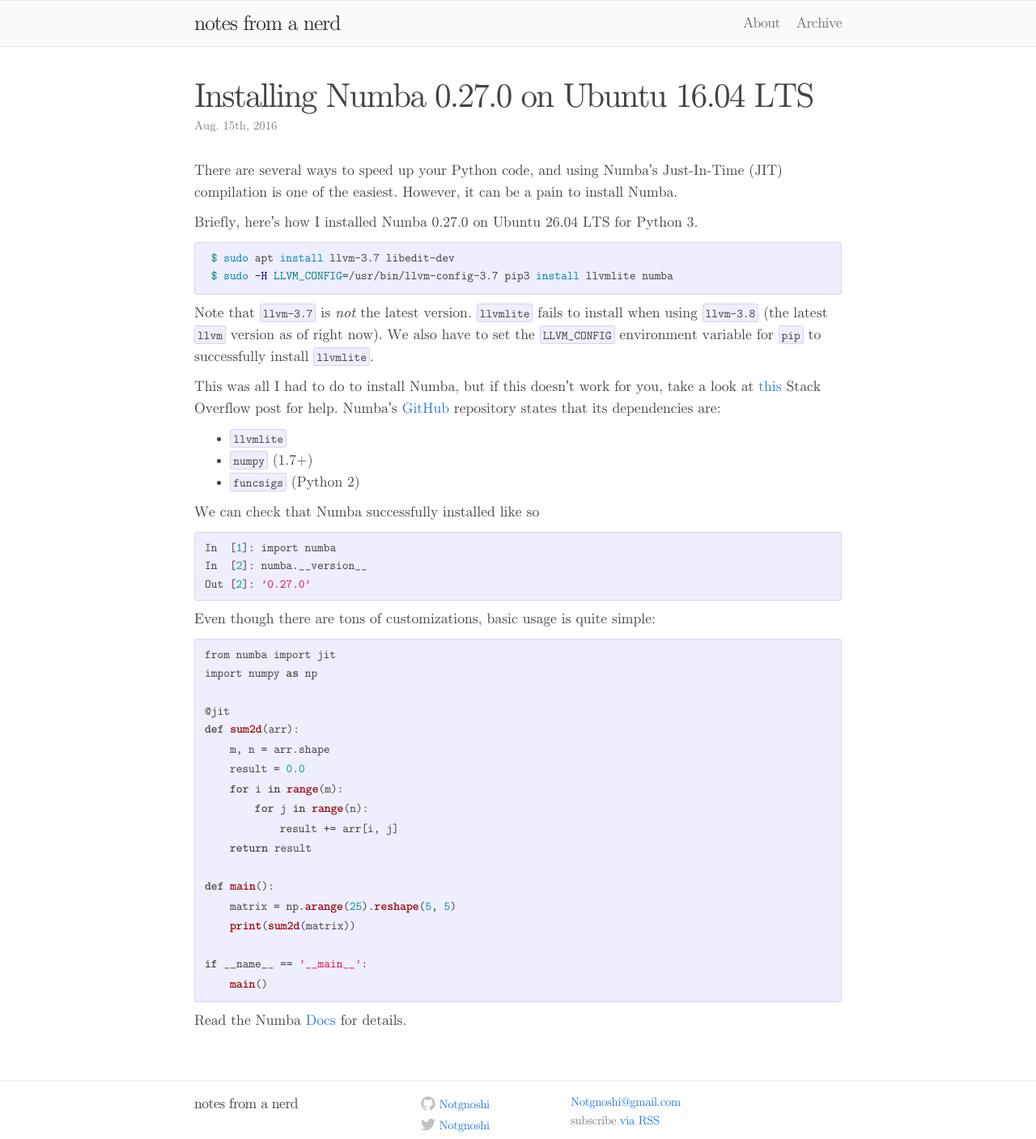
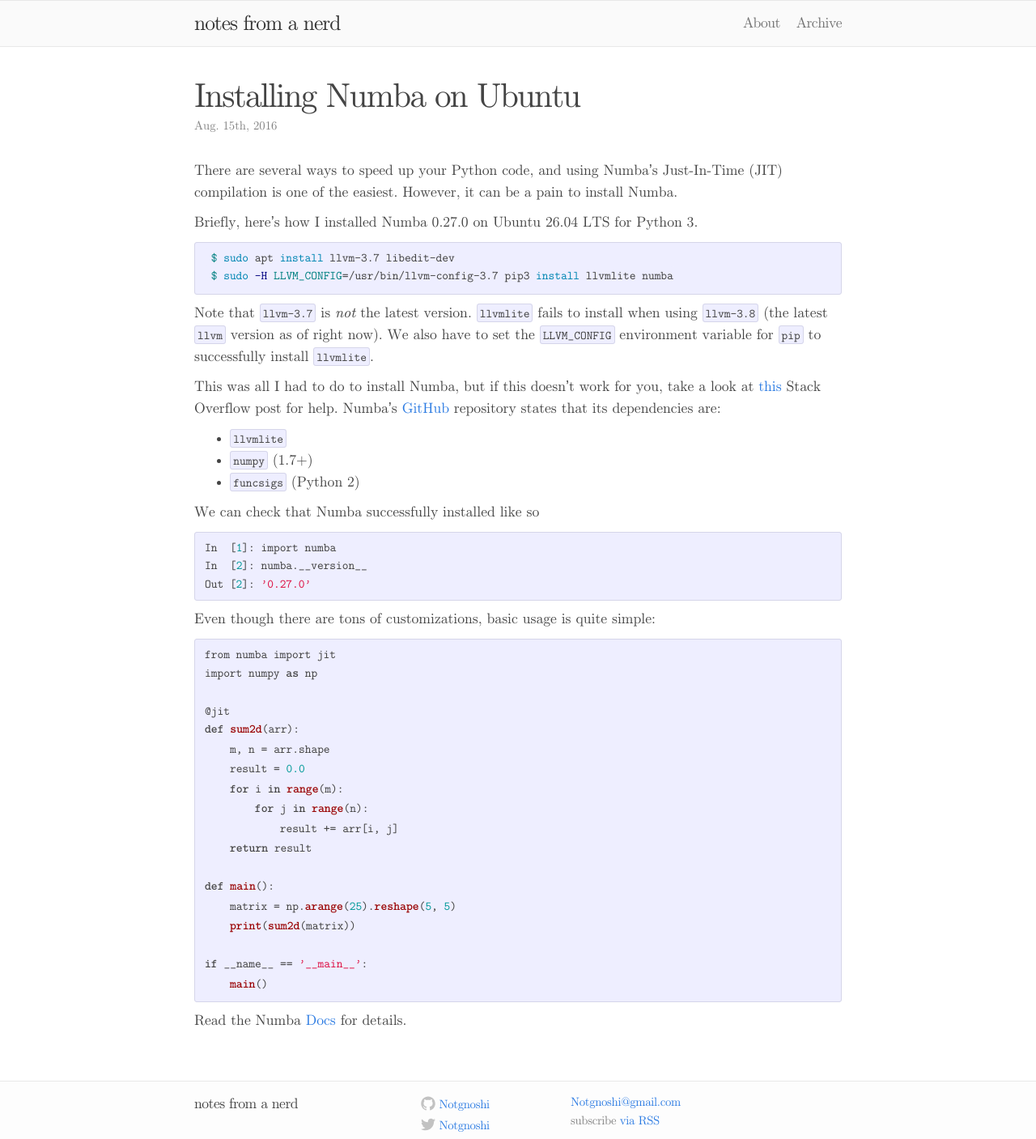
Before and after one commit to Notgnoshi/notgnoshi.github.io, a Jekyll site: the page built from _posts/2016-08-15-installing-numba-on-ubuntu.md, in a window 1280 px wide. Shown: the whole page at 81% size. Built offline with Jekyll 4.4.1, drawn with Linux system fonts in a browser that asks for light colours.

Commit message:
changed post title to be less verbose

```diff
--- a/_posts/2016-08-15-installing-numba-on-ubuntu.md
+++ b/_posts/2016-08-15-installing-numba-on-ubuntu.md
@@ -1,7 +1,7 @@
 ---
 layout: post
-title: Installing Numba 0.27.0 on Ubuntu 16.04 LTS
-meta: A brief description of how to install Numba on Ubuntu 16.04
+title: Installing Numba on Ubuntu
+meta: A brief description of how to install Numba 0.27.0 on Ubuntu 16.04
 ---
 
 There are several ways to speed up your Python code, and using Numba's Just-In-Time (JIT) compilation is one of the easiest. However, it can be a pain to install Numba.
```
